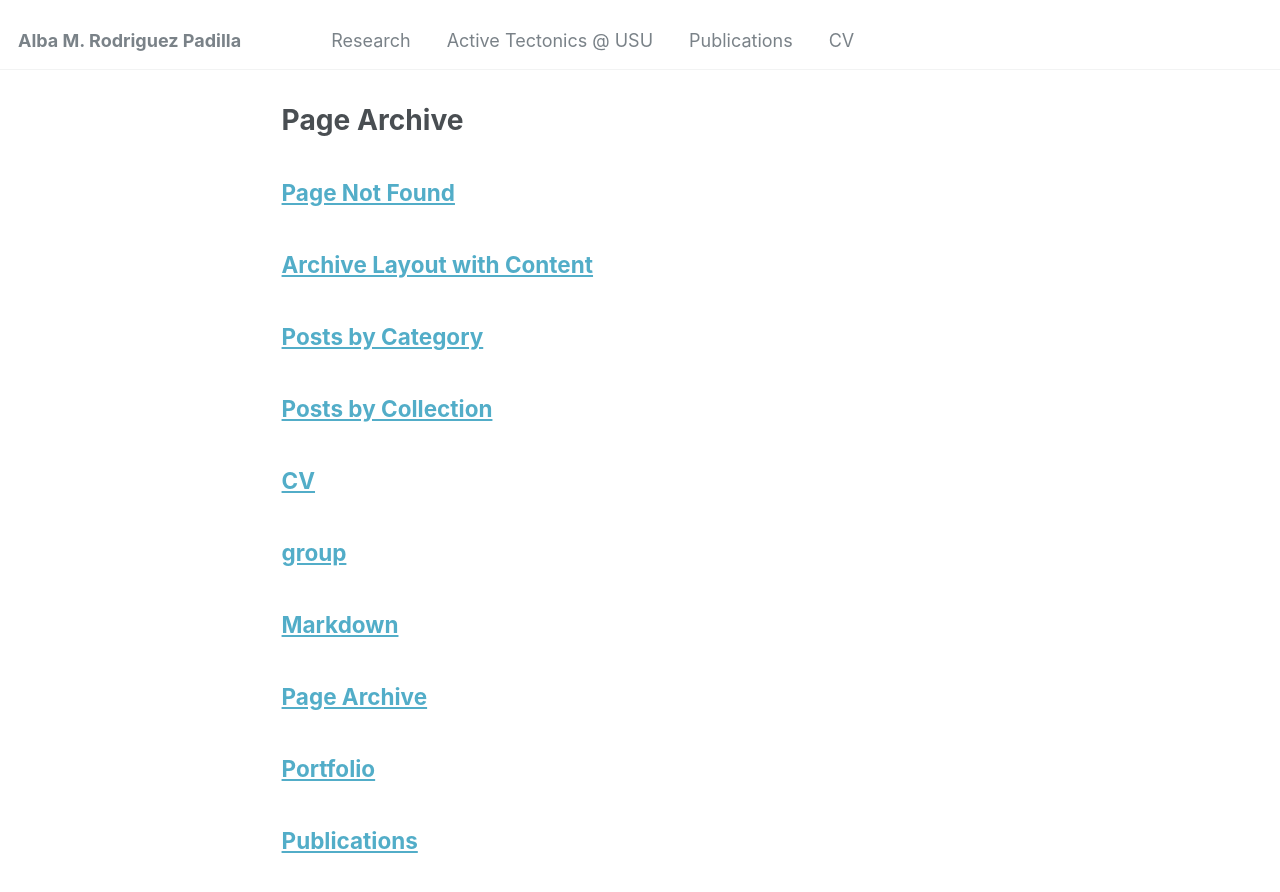
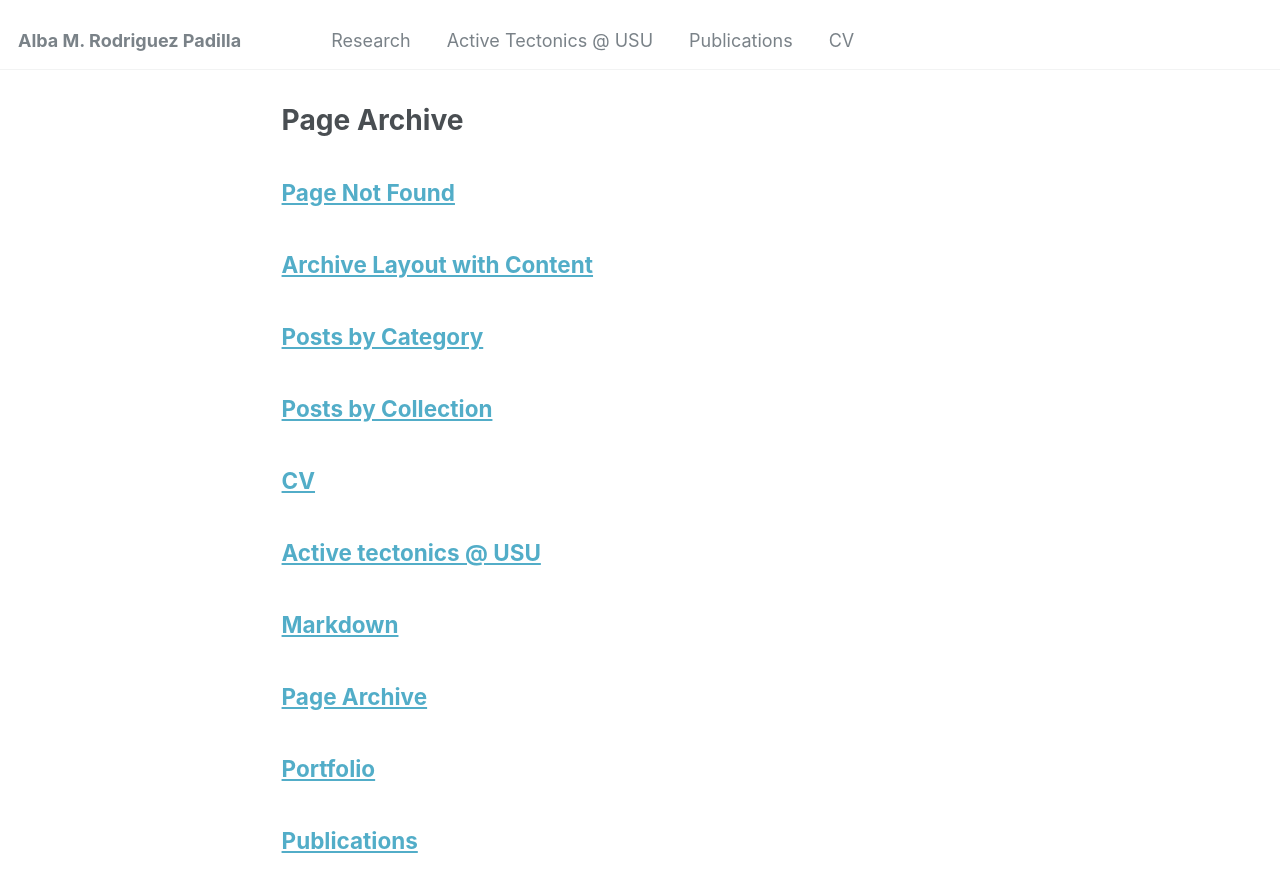
Before and after one commit to absrp/absrp.github.io, a Jekyll site: the page built from _pages/page-archive.html, in a window 1280 px wide and 900 px high. Shown: the top 892 px of the window. Built offline with Jekyll 4.4.1, drawn with Linux system fonts in a browser that asks for light colours.

Commit message:
Update group.md

```diff
--- a/_pages/group.md
+++ b/_pages/group.md
@@ -1,6 +1,6 @@
 ---
 layout: archive
-title: "group"
+title: "Active tectonics @ USU"
 permalink: /group/
 author_profile: true
 ---
```
